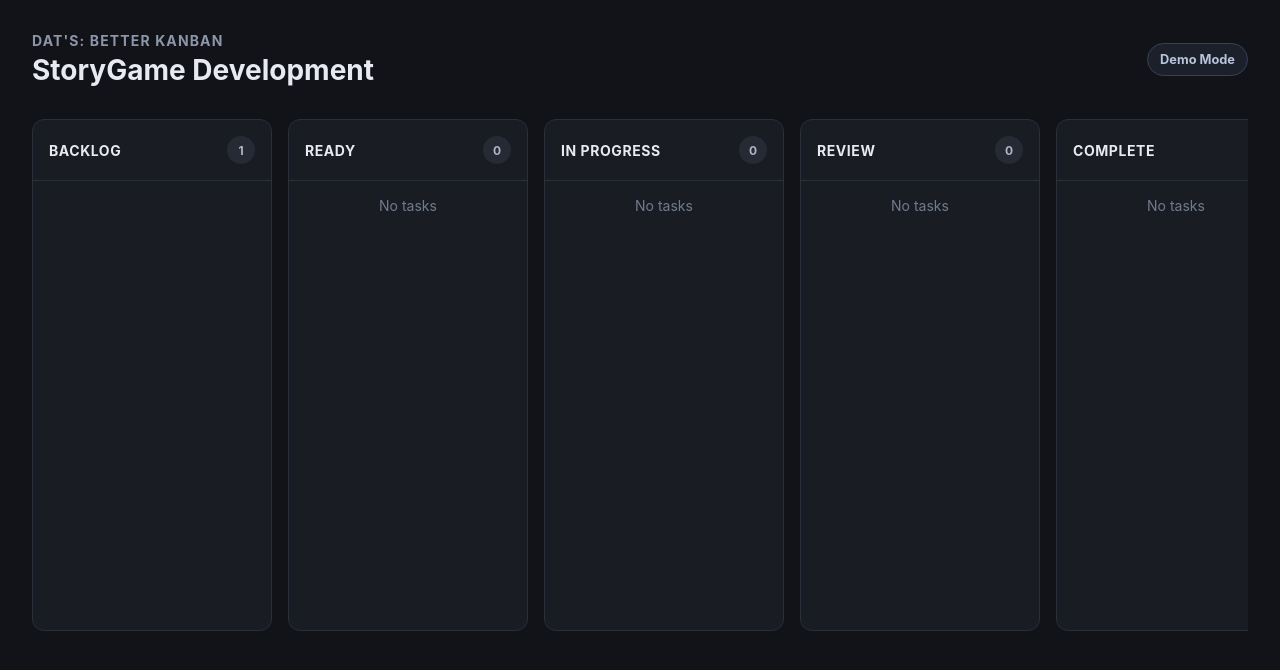
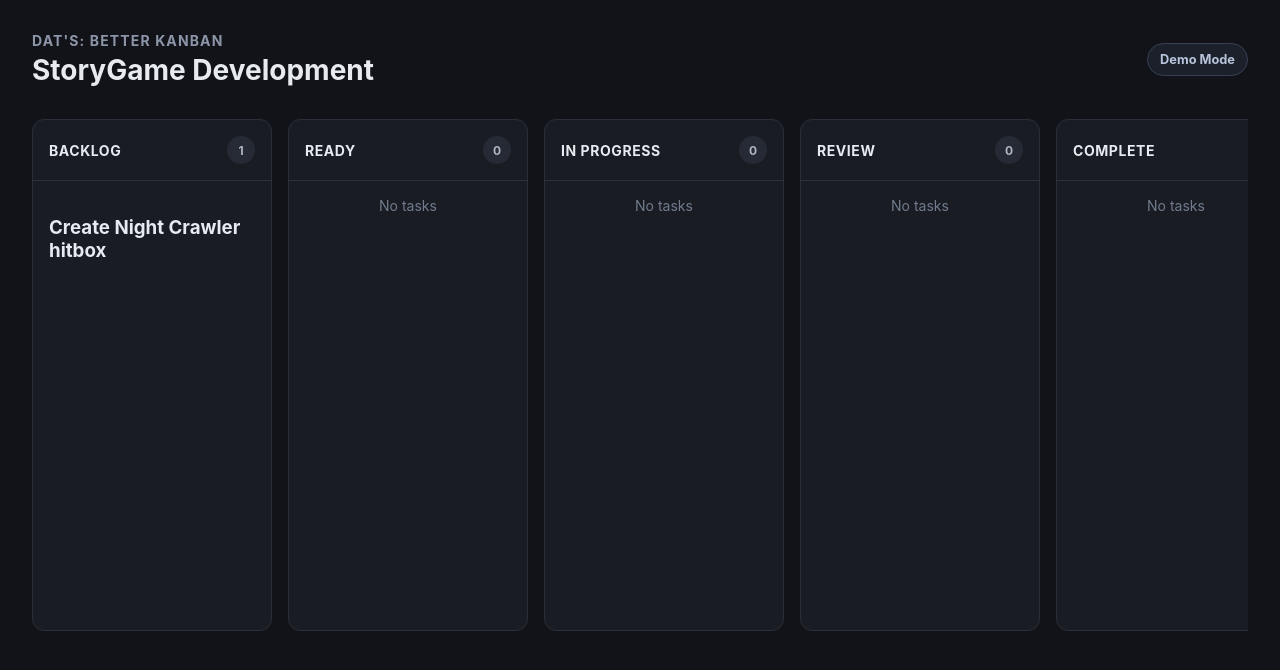
Before and after one commit to DatRuben/Dats-Better-Kanban, a React (Vite) app: page / in a window 1280 px wide. Shown: the top 670 px of the page. Built offline with nearby package versions, Linux system fonts and the light colour scheme.

Commit message:
using task length to automatically count each task, can search each task using key id,  edited app to store columTasks instead of counting each task

```diff
--- a/src/App.tsx
+++ b/src/App.tsx
@@ -24,15 +24,15 @@ function App() {
         aria-label={`${demoProject.name} Kanban board`}
       >
         {orderedColumns.map((column) => {
-          const taskCount = demoProject.tasks.filter(
+          const columnTasks = demoProject.tasks.filter(
             (task) => task.columnId === column.id,
-          ).length
+          )
 
           return (
             <KanbanColumn
               key={column.id}
               column={column}
-              taskCount={taskCount}
+              tasks={columnTasks}
             />
           )
         })}
--- a/src/components/KanbanColumn.tsx
+++ b/src/components/KanbanColumn.tsx
@@ -1,25 +1,33 @@
-import type { BoardColumn } from '../types/board'
+import type { BoardColumn, Task } from '../types/board'
+import { TaskCard } from './TaskCard'
 
 interface KanbanColumnProps {
   column: BoardColumn
-  taskCount: number
+  tasks: Task[]
 }
 
 export function KanbanColumn({
   column,
-  taskCount,
+  tasks,
 }: KanbanColumnProps) {
   return (
     <section className="kanban-column">
       <header className="kanban-column__header">
         <h2>{column.title}</h2>
-        <span className="kanban-column__count">{taskCount}</span>
+        <span className="kanban-column__count">{tasks.length}</span>
       </header>
 
       <div className="kanban-column__content">
-        {taskCount === 0 && (
+        {tasks.length === 0 && (
           <p className="kanban-column__empty">No tasks</p>
         )}
+
+        {tasks.map((task) => (
+          <TaskCard
+            key={task.id}
+            task={task}
+          />
+        ))}
       </div>
     </section>
   )
```
